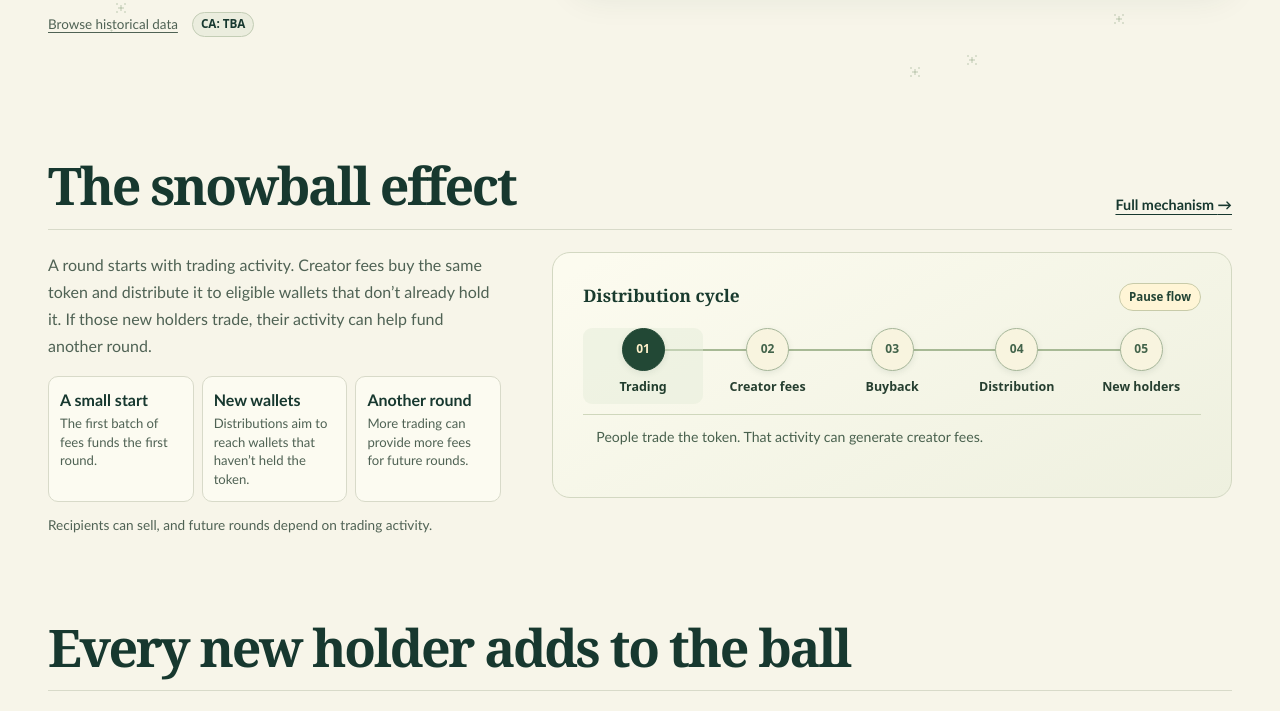
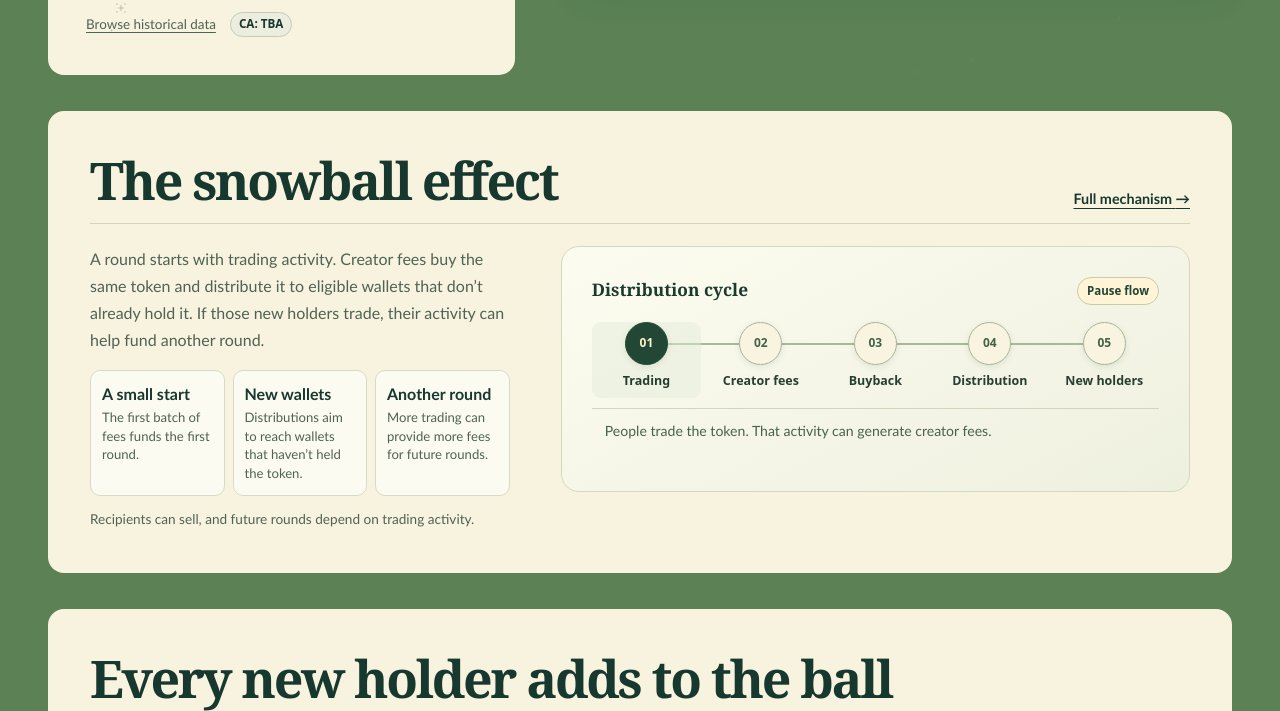
Before and after one commit to GHOSTXrun/xue-ren, a plain HTML site: page index.html in a window 1280 px wide. Shown: the part 682-1393 px from the top of the page. Drawn offline with Linux system fonts and the light colour scheme.

Commit message:
Use logo moss green as the site background

```diff
--- a/assets/site.css
+++ b/assets/site.css
@@ -198,3 +198,39 @@ img[src$="snowman-mark.png"]{border-radius:12%;object-fit:contain}
 .portal-faq a{color:var(--portal-ink);text-underline-offset:3px}
 @media(max-width:900px){.portal-workflow{grid-template-columns:repeat(2,minmax(0,1fr))}.portal-workflow li:nth-child(odd){border-left:0}.portal-workflow li:nth-child(n+3){border-top:1px solid var(--portal-line)}}
 @media(max-width:640px){.portal-report-feature,.portal-faq{grid-template-columns:1fr}.portal-report-feature dl div{padding-left:8px}.portal-coin-table{min-width:380px}.portal-coin-table img{width:29px;height:29px}.portal-coin-table th,.portal-coin-table td{padding-block:12px}}
+
+/* Background sampled from the supplied snowman logo */
+.portal-shell{
+  --logo-moss:#5b8155;
+  --logo-paper:#f8f3df;
+  background:var(--logo-moss);
+}
+.portal-shell .portal-header{background:var(--logo-paper)}
+.portal-shell .portal-footer{background:var(--logo-paper)}
+.portal-home .portal-hero-split .portal-hero-copy,
+.portal-home > main > .history-heading,
+.portal-home > main > .portal-section:not(.portal-report-feature),
+.portal-home > main > .portal-wallet,
+.portal-standalone > main,
+.portal-interior > main{
+  background:var(--logo-paper);
+  border-radius:16px;
+}
+.portal-home .portal-hero-split .portal-hero-copy{padding:clamp(20px,3vw,38px)}
+.portal-home > main > .portal-section:not(.portal-report-feature),
+.portal-home > main > .history-heading,
+.portal-home > main > .portal-wallet{
+  padding:clamp(17px,3.3vw,42px);
+}
+.portal-shell.portal-home > main .portal-section{margin-top:clamp(18px,3vw,36px)}
+.portal-home .portal-section-head{border-color:#d2d5bb}
+.portal-standalone > main,
+.portal-interior > main{
+  width:min(1440px,calc(100% - 48px));
+  margin:24px auto 0;
+  padding:clamp(15px,3vw,38px);
+}
+.portal-standalone > main.shell{width:min(1120px,calc(100% - 48px));padding:clamp(17px,3.3vw,42px)}
+@media(max-width:640px){
+  .portal-standalone > main,.portal-interior > main,.portal-standalone > main.shell{width:calc(100% - 30px);margin-top:14px;padding:14px}
+}
```
